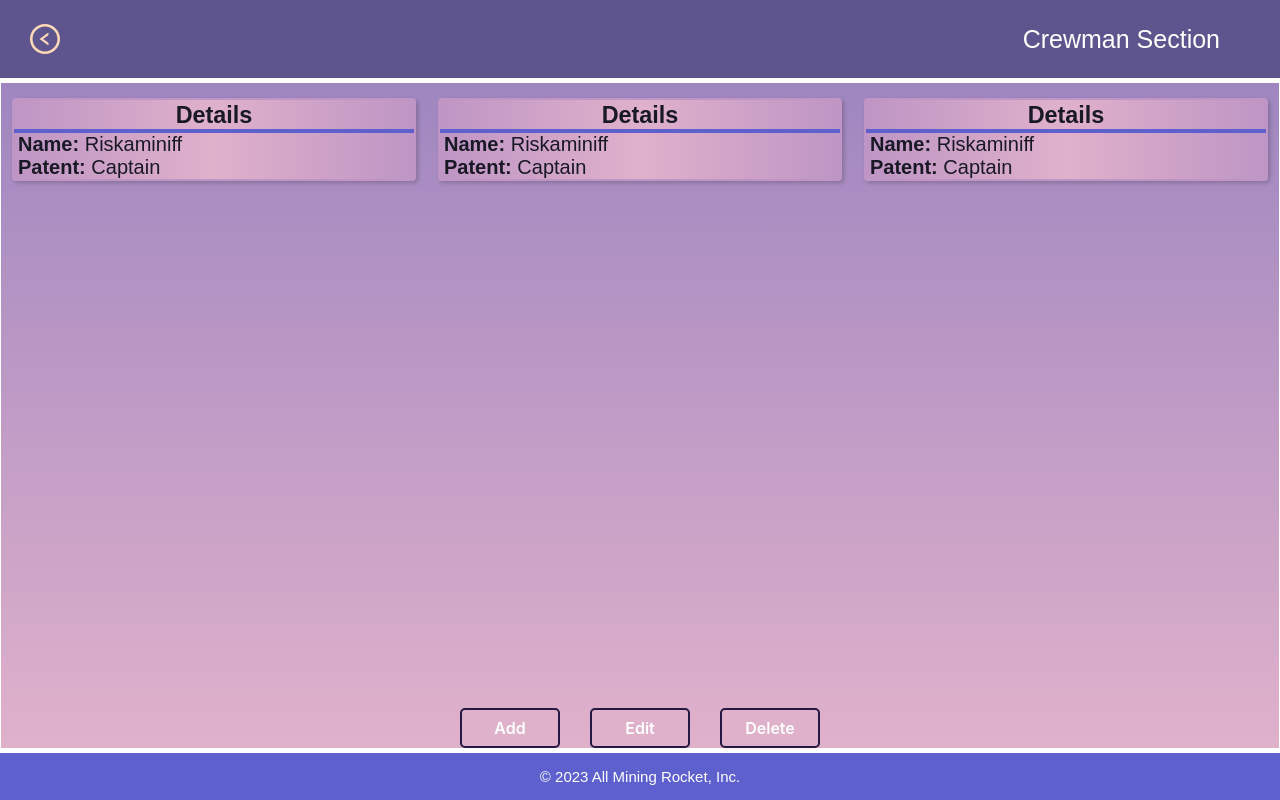
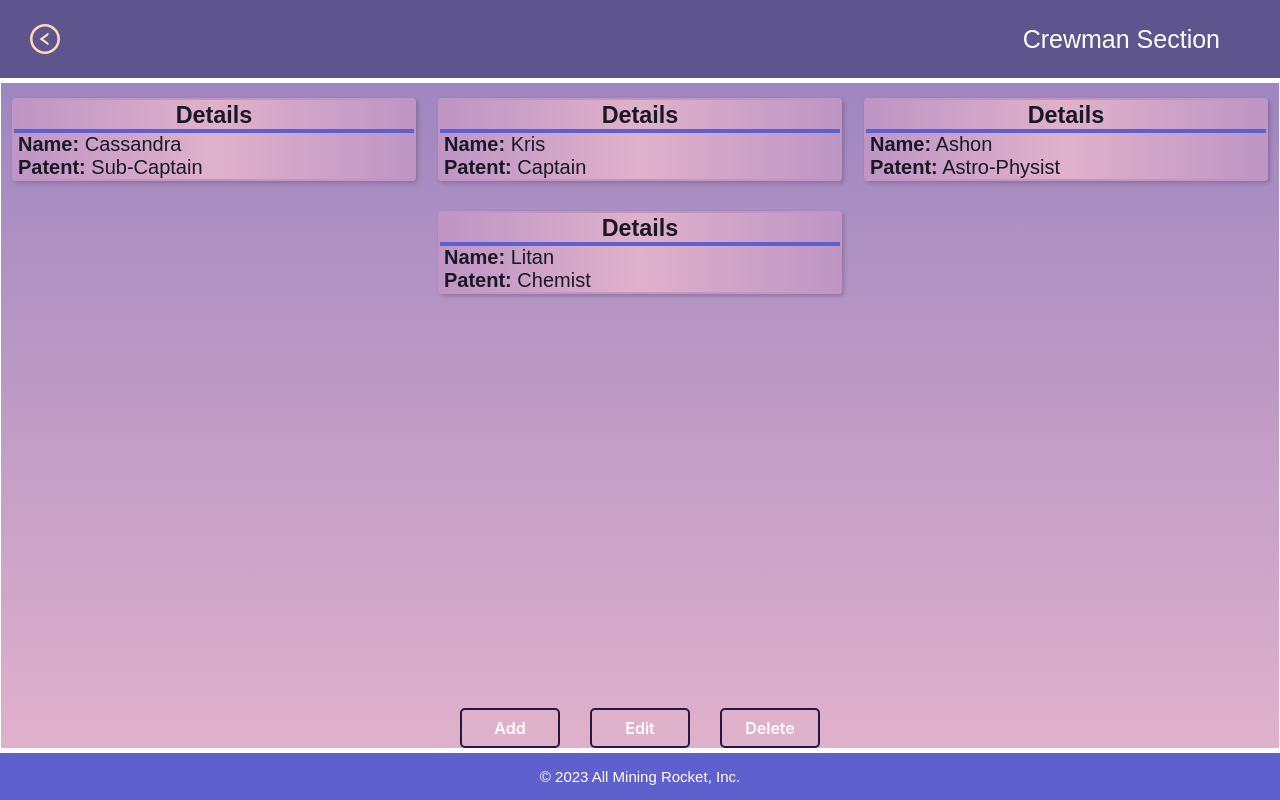
Before and after one commit to erianalves-plank/rocket-system-frontend, a React (Vite) app in the folder rocket-system-frontend/: page /crewman in a window 1280 px wide. Built offline with nearby package versions, Linux system fonts and the light colour scheme; a web font is replaced by a local one.

Commit message:
rocket and crewman pages -> logic of buttons working

```diff
--- a/rocket-system-frontend/src/components/cardContent/CardContentCrewman.tsx
+++ b/rocket-system-frontend/src/components/cardContent/CardContentCrewman.tsx
@@ -5,17 +5,20 @@ export interface DataCrewman {
   id: string
   name: string
   patent: string
+  onClick: () => void
 }
 
 
-const CardContentCrewman = () => {
+const CardContentCrewman: React.FC<DataCrewman> = ({ name, patent, onClick }) => {
 
   const theme = useContext(ThemeContext);
 
+  const handleClick = () => {
+    onClick();
+  };
+
   return (
-    <div
-      style={theme.flexItemCrew as React.CSSProperties}
-    >
+    <div style={theme.flexItemCrew as React.CSSProperties} onClick={handleClick} >
       <h3
         style={theme.flexItemTitle}
       >
@@ -23,10 +26,10 @@ const CardContentCrewman = () => {
       </h3>
       <div>
         <p style={{ margin: 0, paddingLeft: '4px' }}>
-          <strong>Name:</strong> Riskaminiff
+          <strong>Name:</strong> {name}
         </p>
         <p style={{ margin: 0, paddingLeft: '4px' }}>
-          <strong>Patent:</strong> Captain
+          <strong>Patent:</strong> {patent}
         </p>
       </div>
     </div>
--- a/rocket-system-frontend/src/components/forms/FormCrewman.tsx
+++ b/rocket-system-frontend/src/components/forms/FormCrewman.tsx
@@ -1,5 +1,10 @@
-import React from 'react';
+import React, { useEffect } from 'react';
 import { Button, Form, Input } from 'antd';
+import { CrewmanDTO } from '../../dtos/CrewmanDTO';
+
+type CrewmanFormData = {
+  crewman?: CrewmanDTO
+}
 
 const onFinish = (values: any) => {
   console.log('Success:', values);
@@ -9,8 +14,21 @@ const onFinishFailed = (errorInfo: any) => {
   console.log('Failed:', errorInfo);
 };
 
-const FormCrewman: React.FC = () => (
+const FormCrewman: React.FC<CrewmanFormData> = ({ crewman }) => {
+  const [form] = Form.useForm();
+  useEffect(() => {
+    if (crewman)
+      form.setFieldsValue(crewman);
+    else
+      form.resetFields();
+
+
+  }, [crewman, form]);
+
+
+  return (
     <Form
+      form={form}
       name="basic"
       labelCol={{ span: 4 }}
       wrapperCol={{ span: 16 }}
@@ -41,7 +59,7 @@ const FormCrewman: React.FC = () => (
       </Form.Item>
     </Form>
   );
-
+};
 export {
   FormCrewman
 };
--- a/rocket-system-frontend/src/components/forms/FormRocket.tsx
+++ b/rocket-system-frontend/src/components/forms/FormRocket.tsx
@@ -4,6 +4,7 @@ import { RocketDTO } from '../../dtos/RocketDTO';
 
 type RocketFormData = {
   rocket?: RocketDTO;
+  /* formRef: React.RefObject<typeof Form>; */
 }
 
 const onFinish = (values: Partial<RocketDTO>) => {
@@ -42,6 +43,7 @@ const FormRocket: React.FC<RocketFormData> = ({ rocket }) => {
       onFinish={onFinish}
       onFinishFailed={onFinishFailed}
       autoComplete="off"
+      /* ref={formRef} */
     >
       <Form.Item
         label="Name"
--- /dev/null
+++ b/rocket-system-frontend/src/dtos/CrewmanDTO.tsx
@@ -0,0 +1,5 @@
+export interface CrewmanDTO {
+    id: string;
+    name: string;
+    patent: string;
+}
--- /dev/null
+++ b/rocket-system-frontend/src/mockedData/dataCrewman.tsx
@@ -0,0 +1,28 @@
+export default function GetCremwen() {
+
+
+    const data = [
+    {
+      id: '1',
+      name: 'Cassandra',
+      patent: 'Sub-Captain'
+    },
+    {
+        id: '2',
+        name: 'Kris',
+        patent: 'Captain'
+    },
+    {
+        id: '3',
+        name: 'Ashon',
+        patent: 'Astro-Physist'
+    },
+    {
+        id: '4',
+        name: 'Litan',
+        patent: 'Chemist'
+    },
+  ];
+
+  return data;
+}
--- a/rocket-system-frontend/src/routes/crewman.tsx
+++ b/rocket-system-frontend/src/routes/crewman.tsx
@@ -3,25 +3,84 @@ import { Footer } from '../components/Footer'
 import { NavbarContentPages } from '../components/NavbarContentPages'
 import { CardContentCrewman } from '../components/cardContent/CardContentCrewman'
 import { ThemeContext } from '../theme/ThemeContext.tsx'
-import { useContext } from 'react'
+import { useContext, useEffect, useState } from 'react'
+import GetCremwen from '../mockedData/dataCrewman.tsx'
+import { Modal } from 'antd'
+import { FormCrewman } from '../components/forms/FormCrewman.tsx'
+import { CrewmanDTO } from '../dtos/CrewmanDTO.tsx'
+
 
 const Crewman = () => {
 
   const theme = useContext(ThemeContext);
 
+  const [isModalOpen, setIsModalOpen] = useState(false)
+  const [modalTitle, setModalTitle] = useState('');
+  const [sendDataForm, setSendDataForm] = useState(false);
+  const [crewmanSelected, setCrewmanSelected] = useState('');
+
+  const [formData, setFormData] = useState<CrewmanDTO>();
+
+  const handleOpenModal = (operation: string) => {
+    console.log('crewman inside open ', crewmanSelected);
+    if (operation === 'Edit' && crewmanSelected === '')
+      return;
+    setModalTitle(`${operation} a Crewman`);
+    setSendDataForm(() => {
+      return operation === 'Edit' ? true : false;
+    })
+    setIsModalOpen(true);
+  }
+
+  const handleOk = () => {
+    setIsModalOpen(false);
+  }
+
+  const handleCancel = () => {
+    console.log('Fueee');
+    setCrewmanSelected('');
+    console.log('crewman inside cancel ', crewmanSelected);
+    setIsModalOpen(false);
+  }
+
+  const handleCardClick = (crewman: CrewmanDTO) => {
+    setCrewmanSelected(crewman.id);
+    setFormData(crewman);
+    console.log(`Card with ID ${crewman.id} clicked`);
+  };
+
+  const handleDeleteCrewman = () => {
+    const crewmanId = crewmanSelected;
+    setCrewmanSelected('');
+    return crewmanId;
+  }
+
+  const cardsCrewmen = GetCremwen().map(item => {
+    return <CardContentCrewman key={item.id} id={item.id} name={item.name} patent={item.patent} onClick={() => handleCardClick(item)} />
+  })
+
   return (
     <div
       style={theme.layoutContentPage as React.CSSProperties}
     >
-      <NavbarContentPages entityType='crewman'/>
+      <NavbarContentPages entityType='crewman' />
       <main style={theme.containerContentPage as React.CSSProperties}>
 
         <div style={theme.divContent as React.CSSProperties}>
-          <CardContentCrewman />
-          <CardContentCrewman />
-          <CardContentCrewman />
+          {cardsCrewmen}
         </div>
-        <ButtonsManageResource entityType='crewman' />
+        <ButtonsManageResource handleClick={handleOpenModal} handleClickDelete={handleDeleteCrewman} />
+
+        <Modal
+          title={modalTitle}
+          open={isModalOpen}
+          onOk={handleOk}
+          onCancel={handleCancel}
+          style={{ textAlign: 'center' }} >
+
+          {sendDataForm ? <FormCrewman crewman={formData} /> : <FormCrewman />}
+        </Modal>
+
       </main>
       <Footer />
     </div>
--- a/rocket-system-frontend/src/routes/rocket.tsx
+++ b/rocket-system-frontend/src/routes/rocket.tsx
@@ -1,4 +1,4 @@
-import { useContext, useState } from 'react'
+import { useContext, useRef, useState } from 'react'
 import { ButtonsManageResource } from '../components/ButtonsManageResource'
 import { Footer } from '../components/Footer'
 import { NavbarContentPages } from '../components/NavbarContentPages'
@@ -6,21 +6,27 @@ import { CardContent } from '../components/cardContent/CardContent.tsx'
 import { ThemeContext } from '../theme/ThemeContext.tsx'
 
 import data from '../mockedData/dataRocketPage.tsx'
-import { Modal } from 'antd'
+import { Form, Modal } from 'antd'
 import { FormRocket } from '../components/forms/FormRocket.tsx'
 import { RocketDTO } from '../dtos/RocketDTO.tsx'
 
 const Rocket = () => {
   const theme = useContext(ThemeContext)
 
+  /* const formRef = useRef<typeof Form>(null); */
+
   const [isModalOpen, setIsModalOpen] = useState(false)
   const [modalTitle, setModalTitle] = useState('');
   const [sendDataForm, setSendDataForm] = useState(false);
   const [rocketSelected, setRocketSelected] = useState('');
 
-  const [formData, setFormData] = useState<RocketDTO>({id: '123', name: 'Agostinho'});
+  const [formData, setFormData] = useState<RocketDTO>();
 
   const handleOpenModal = (operation: string) => {
+
+    if (operation === 'Edit' && rocketSelected === '')
+      return;
+
     setModalTitle(`${operation} a Rocket`);
     setSendDataForm(() => {
       return operation === 'Edit' ? true : false;
@@ -33,12 +39,15 @@ const Rocket = () => {
   }
 
   const handleCancel = () => {
+    setRocketSelected('');
+    /* formRef.current?.resetFields(); */
     setIsModalOpen(false);
   }
 
-  const handleCardClick = (id: string) => {
-    setRocketSelected(id);
-    console.log(`Card with ID ${id} clicked`);
+  const handleCardClick = (rocket: RocketDTO) => {
+    setRocketSelected(rocket.id);
+    setFormData(rocket);
+    console.log(`Card with ID ${rocket.id} clicked`);
   };
 
   const handleDeleteRocket = () => {
@@ -49,7 +58,7 @@ const Rocket = () => {
 
 
   const cardsRocket = data.map(item => {
-    return <CardContent key={item.id} id={item.id} name={item.name} onClick={() => handleCardClick(item.id)}/>
+    return <CardContent key={item.id} id={item.id} name={item.name} onClick={() => handleCardClick(item)} />
   })
 
   return (
@@ -72,8 +81,7 @@ const Rocket = () => {
           onCancel={handleCancel}
           style={{ textAlign: 'center' }} >
 
-          {/* <FormRocket {sendDataForm && rocket={formData}} /> */}
-          {sendDataForm ? <FormRocket rocket={formData}/> : <FormRocket/>}
+          {sendDataForm ? <FormRocket /* formRef={formRef} */ rocket={formData} /> : <FormRocket  /* formRef={formRef} */ />}
         </Modal>
 
       </main>
```
Lines whose indentation alone changed are shown as unchanged.
